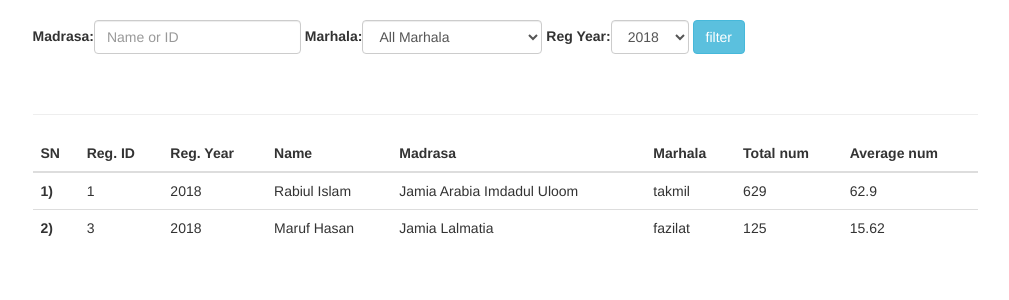
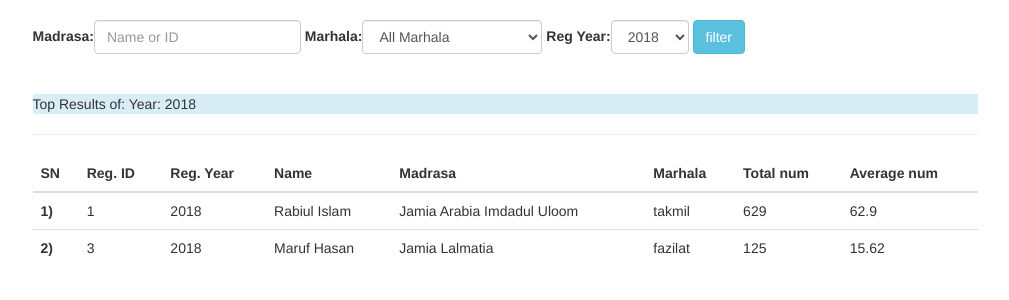
Before and after one commit to rabiulislam993/befaq, a Django app: page /result/top/ in a window 1280 px wide. Shown: the part 52-352 px from the top of the page, without its empty margins (135-1144 px from the left). Run offline with Django 3.2, Linux system fonts and the light colour scheme; data comes from the database, SQL or seed files in the repository; some libraries are stand-ins or nearby versions.

Commit message:
result search form validation added

```diff
--- a/result/forms.py
+++ b/result/forms.py
@@ -1,8 +1,11 @@
 from django import forms
+from django.core.validators import MinValueValidator
 
 
 class SearchResultForm(forms.Form):
     id = forms.IntegerField(label="Student's ID",
+                            required=True,
+                            validators=[MinValueValidator(1)],
                             widget=forms.TextInput(attrs={'class': 'form-control'}))
 
 
@@ -25,8 +28,8 @@ class ResultFilterForm(forms.Form):
 
     madrasa = forms.CharField(required=False,
                               label='Madrasa',
-                              widget=forms.TextInput(attrs={'class':'form-control',
-                                                            'placeholder':'Name or ID'}))
+                              widget=forms.TextInput(attrs={'class': 'form-control',
+                                                            'placeholder': 'Name or ID'}))
 
     marhala = forms.ChoiceField(choices=MARHALA,
                                 label='Marhala',
--- a/result/templates/result/result_search.html
+++ b/result/templates/result/result_search.html
@@ -3,7 +3,7 @@
 {% block content %}
     <div class="col-md-8 col-md-offset-2">
         <div class="form-group">
-            <form action="" method="get" class="form-inline">
+            <form action="" method="post" class="form-inline">{% csrf_token %}
                 {{ form.as_table }}
                 <input type="submit" value="search" class="btn btn-default"/>
             </form>
@@ -11,6 +11,6 @@
         <br/>
         <hr/>
         <h4>Total Registered Students: {{ total_student }}</h4>
-        <h4>Total Registered Madrasa: {{  total_madrasa }}</h4>
+        <h4>Total Registered Madrasa: {{ total_madrasa }}</h4>
     </div>
 {% endblock %}
--- a/result/templates/result/top_results.html
+++ b/result/templates/result/top_results.html
@@ -9,6 +9,9 @@
                     <input type="submit" value="filter" class="btn btn-info">
                 </form>
                 <br/><br/>
+                {% if filter_info %}
+                    <p class="bg-info">Top Results of: {{ filter_info }}</p>
+                {% endif %}
                 <hr/>
             </div>
         </div>
--- a/result/views.py
+++ b/result/views.py
@@ -11,10 +11,14 @@ def result_search(request):
     total_madrasa = Madrasa.objects.all().count()
     total_student = Student.objects.all().count()
 
-    form = SearchResultForm(request.POST or None)
-    id = request.GET.get('id')
-    if id:
-        return redirect(reverse('result:result_detail', kwargs={'id': int(id)}))
+    if request.method == 'POST':
+        form = SearchResultForm(request.POST)
+        if form.is_valid():
+            id = form.cleaned_data.get('id')
+            return redirect(reverse('result:result_detail', kwargs={'id': id}))
+
+    else:
+        form = SearchResultForm()
 
     context = {
         'form': form,
@@ -44,24 +48,33 @@ def top_results(request):
 
     # try to find marhala and madrasa on get method
     # then filter results based on madrasa or marhala
+    filter_info = [] # show filter information as message on top results page
     marhala = request.GET.get('marhala')
     if request.GET.get('marhala'):
         results = results.filter(student__marhala__icontains=marhala)
+        filter_info.append('Marhala: {}'.format(marhala)) # include marhala into filter info
 
     madrasa = request.GET.get('madrasa')
     if request.GET.get('madrasa'):
         try:
-            madrasa = int(madrasa)
-            results = results.filter(student__madrasa__id=madrasa)
+            madrasa_id = int(madrasa)
+            results = results.filter(student__madrasa__id=madrasa_id)
+            filter_info.append('Madrasa ID: {}'.format(madrasa_id)) # include madrasa id into filter info
         except:
             results = results.filter(student__madrasa__name__icontains=madrasa)
+            filter_info.append('Madrasa: {}'.format(madrasa)) # include madrasa name into filter info
 
     reg_year = request.GET.get('reg_year', 2018)
     results = results.filter(student__reg_year=int(reg_year))
+    filter_info.append('Year: {}'.format(reg_year)) # include registration Year into filter info
+
+    # convert filter_info list to comma separated String
+    filter_info = ', '.join(filter_info)
 
     result_filter_form = ResultFilterForm(request.GET or None)
     context = {
         'result_filter_form': result_filter_form,
-        'results': results[:40],
+        'filter_info':filter_info,
+        'results': results[:40], # always return top 40 results
     }
     return render(request, 'result/top_results.html', context)
```
